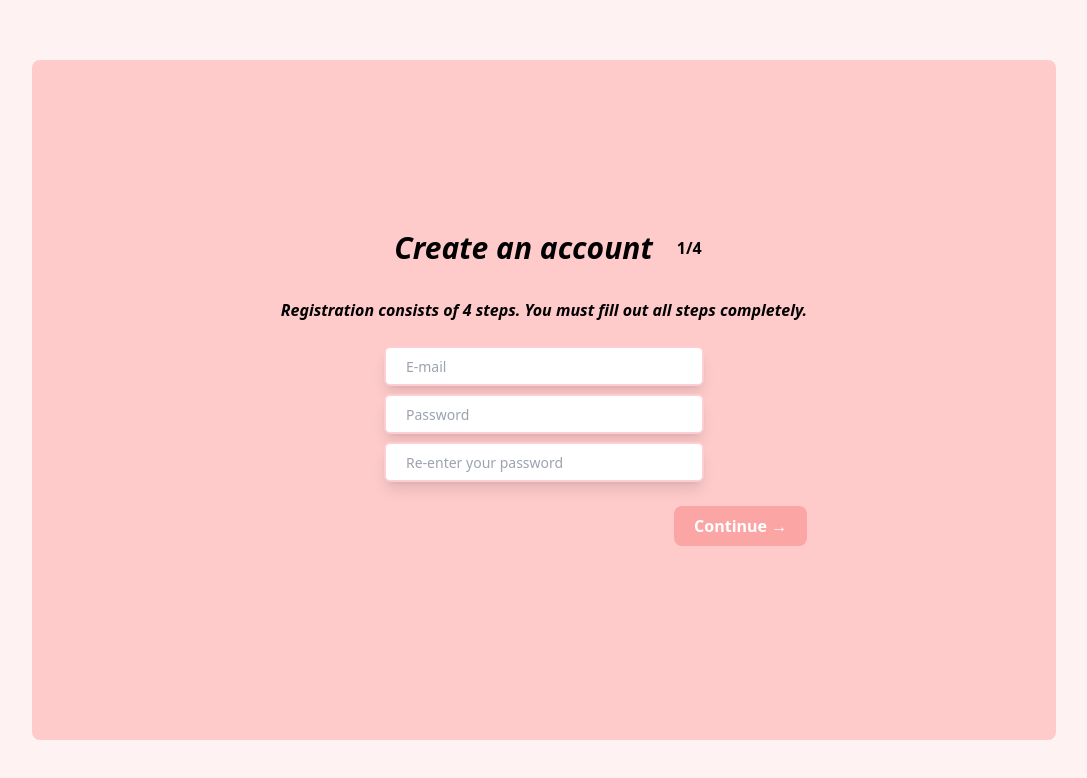
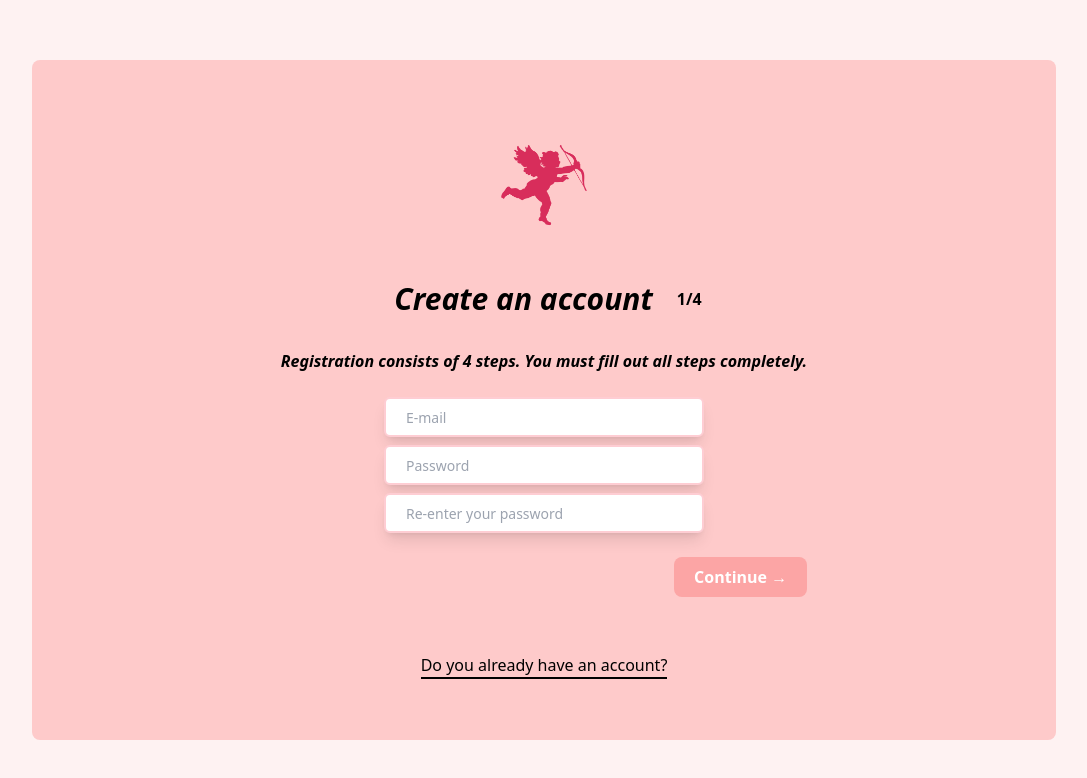
Before and after one commit to kaanmetep/find-the-one-v2, a React (Vite) app: page /register in a window 1280 px wide. Shown: the top 778 px of the page, without its empty margins (96-1183 px from the left). Built offline with nearby package versions, Linux system fonts and the light colour scheme.

Commit message:
Small updates

```diff
--- a/src/components/LogInPopUp.jsx
+++ b/src/components/LogInPopUp.jsx
@@ -1,11 +1,13 @@
 import { useOutsideClick } from "../hooks/useOutsideClick";
 import { useApp } from "../hooks/useApp";
 import { useAuth } from "../hooks/useAuth";
+import { useNavigate } from "react-router-dom";
 import Button from "./Button";
 import InputElement from "./InputElement";
 function LogInPopUp() {
   const { setIsLoginPopUpOpen } = useApp();
   const { loginInput, handleLoginInput } = useAuth();
+  const navigate = useNavigate();
   useOutsideClick(setIsLoginPopUpOpen);
   return (
     <div className=" fixed top-0 bottom-0 left-0 right-0 flex flex-col items-center justify-center z-[100]   inset-0 backdrop-blur-sm bg-opacity-50 ">
@@ -45,8 +47,12 @@ function LogInPopUp() {
             type="password"
           />
         </div>
-        <a href="#" className="text-black mb-4 border-b-2 border-black text-sm">
-          Do you already have an account?
+        <a
+          href="#"
+          className=" border-b-2  border-black text-black hover:border-transparent transition-all delay-75 mb-4 text-sm"
+          onClick={() => navigate("/register")}
+        >
+          You don't have an account?
         </a>
         <Button>Login</Button>
       </div>
--- a/src/pages/Register.jsx
+++ b/src/pages/Register.jsx
@@ -1,7 +1,9 @@
 import { useState } from "react";
 import { useForm, Controller } from "react-hook-form";
+import { useNavigate } from "react-router-dom";
 import { yupResolver } from "@hookform/resolvers/yup";
 import { validationSchemas } from "../features/authentication/register/validation";
+import { useApp } from "../hooks/useApp";
 import Step1 from "../features/authentication/register/components/Step1";
 import Step2 from "../features/authentication/register/components/Step2";
 import Step3 from "../features/authentication/register/components/Step3";
@@ -9,7 +11,8 @@ import Step4 from "../features/authentication/register/components/Step4";
 
 function Register() {
   const [currentStep, setCurrentStep] = useState(1);
-
+  const navigate = useNavigate();
+  const { setIsLoginPopUpOpen } = useApp();
   const {
     register,
     handleSubmit,
@@ -32,6 +35,9 @@ function Register() {
   return (
     <div className=" h-svh flex items-center justify-center bg-red-50">
       <div className="flex flex-col justify-center items-center gap-6 h-[680px]  w-[80%] mx-auto bg-red-200 rounded-lg ">
+        {currentStep === 1 && (
+          <img src="minilogo.png" alt="Logo" className="w-32" />
+        )}
         <div className="flex gap-4 items-center">
           <h1 className="text-3xl font-bold italic p-2 rounded-sm text-center ">
             Create an account
@@ -66,6 +72,18 @@ function Register() {
             <Step4 control={control} errors={errors} goBack={goBack} />
           )}
         </form>
+        {currentStep === 1 && (
+          <a
+            href="#"
+            className=" border-b-2  border-black text-black hover:border-transparent transition-all delay-75"
+            onClick={() => {
+              navigate("/");
+              setIsLoginPopUpOpen(true);
+            }}
+          >
+            Do you already have an account?
+          </a>
+        )}
       </div>
     </div>
   );
```
